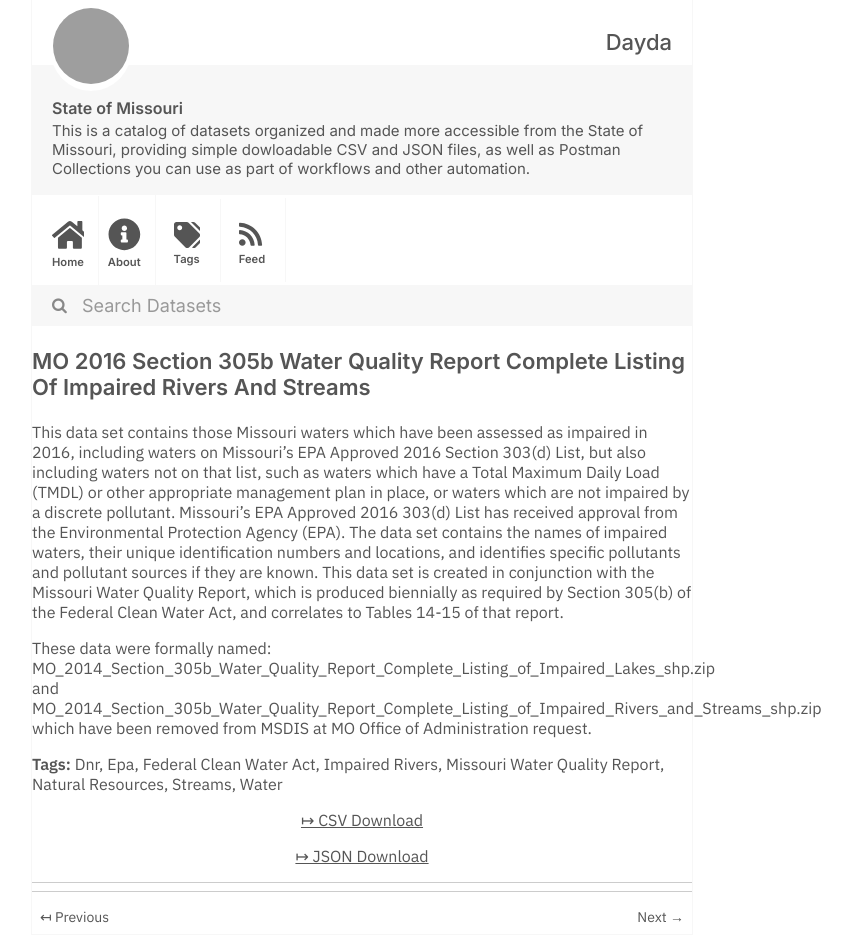
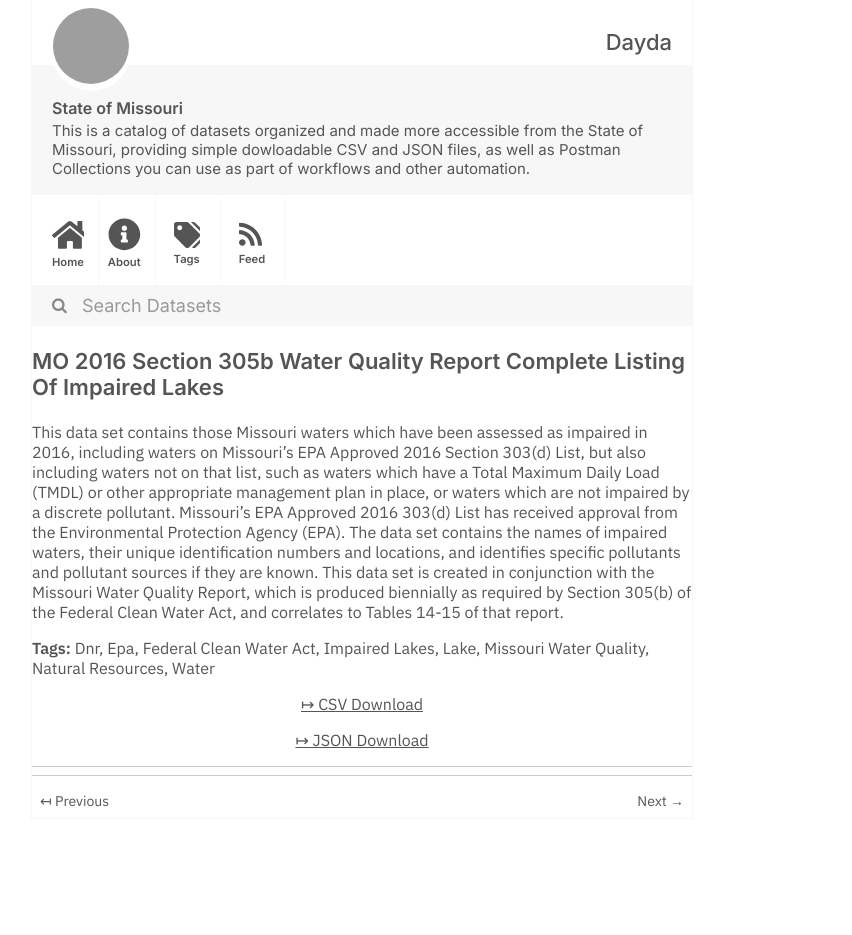
Before and after one commit to dayda-entities/state-of-missouri, a Jekyll site: the page built from _posts/2020-11-10-mo-2016-section-305b-water-qua.md, in a window 1280 px wide. Shown: the whole page, without its empty margins (278-1130 px from the left). Built offline with Jekyll 4.4.1, drawn with Linux system fonts in a browser that asks for light colours; after the commit the page ends 900 px from its top, so only the background shows below that; grey boxes are pictures that could not be loaded.

Commit message:
Publish Data

```diff
--- a/_posts/2020-11-10-mo-2016-section-305b-water-qua.md
+++ b/_posts/2020-11-10-mo-2016-section-305b-water-qua.md
@@ -1,27 +1,23 @@
 ---
-title: >-
-  MO 2016 Section 305b Water Quality Report Complete Listing Of Impaired Rivers
-  And Streams
-created: '2020-11-10T17:23:45.700584'
-modified: '2020-11-10T17:23:45.700594'
+title: MO 2016 Section 305b Water Quality Report Complete Listing Of Impaired Lakes
+created: '2020-11-10T17:23:46.315729'
+modified: '2020-11-10T17:23:46.315736'
 state: active
 type: dataset
 tags:
   - Dnr
   - Epa
   - Federal Clean Water Act
-  - Impaired Rivers
-  - Missouri Water Quality Report
+  - Impaired Lakes
+  - Lake
+  - Missouri Water Quality
   - Natural Resources
-  - Streams
   - Water
 groups:
   - Local Government
-csv_url: 'https://data.mo.gov/api/views/m57b-5i2q/rows.csv?accessType=DOWNLOAD'
-json_url: 'https://data.mo.gov/api/views/m57b-5i2q/rows.json?accessType=DOWNLOAD'
+csv_url: 'https://data.mo.gov/api/views/qsaa-z2sf/rows.csv?accessType=DOWNLOAD'
+json_url: 'https://data.mo.gov/api/views/qsaa-z2sf/rows.json?accessType=DOWNLOAD'
 layout: post
 
 ---
 This data set contains those Missouri waters which have been assessed as impaired in 2016, including waters on Missouri's EPA Approved 2016 Section 303(d) List, but also including waters not on that list, such as waters which have a Total Maximum Daily Load (TMDL) or other appropriate management plan in place, or waters which are not impaired by a discrete pollutant. Missouri's EPA Approved 2016 303(d) List has received approval from the Environmental Protection Agency (EPA). The data set contains the names of impaired waters, their unique identification numbers and locations, and identifies specific pollutants and pollutant sources if they are known. This data set is created in conjunction with the Missouri Water Quality Report, which is produced biennially as required by Section 305(b) of the Federal Clean Water Act, and correlates to Tables 14-15 of that report.
-
-These data were formally named: MO_2014_Section_305b_Water_Quality_Report_Complete_Listing_of_Impaired_Lakes_shp.zip and MO_2014_Section_305b_Water_Quality_Report_Complete_Listing_of_Impaired_Rivers_and_Streams_shp.zip which have been removed from MSDIS at MO Office of Administration request.
```
